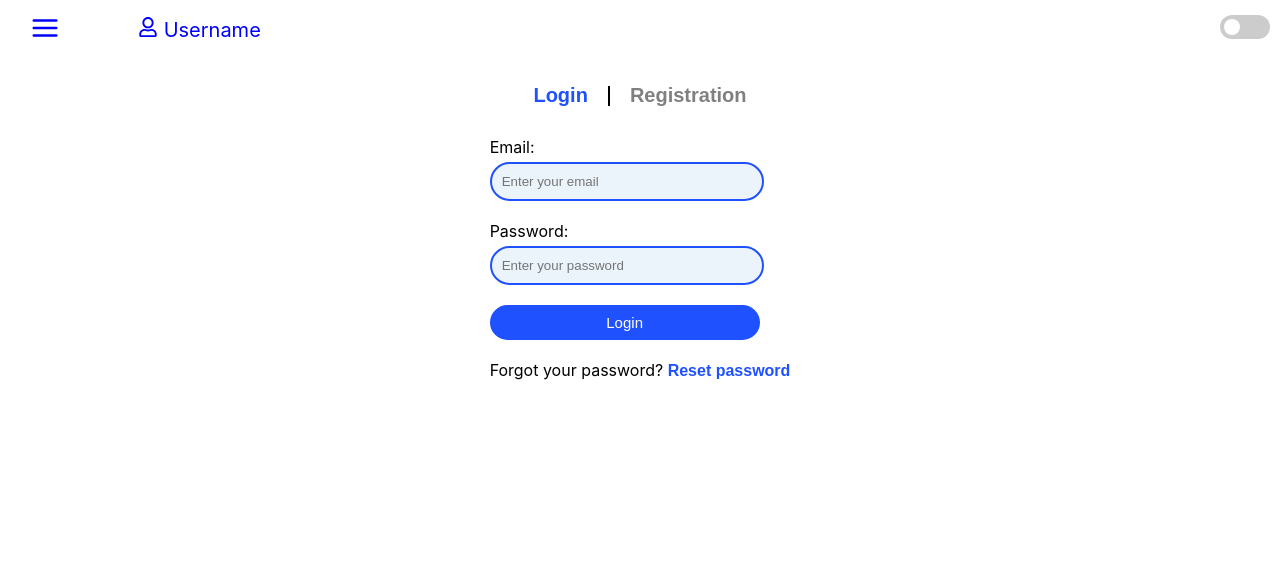
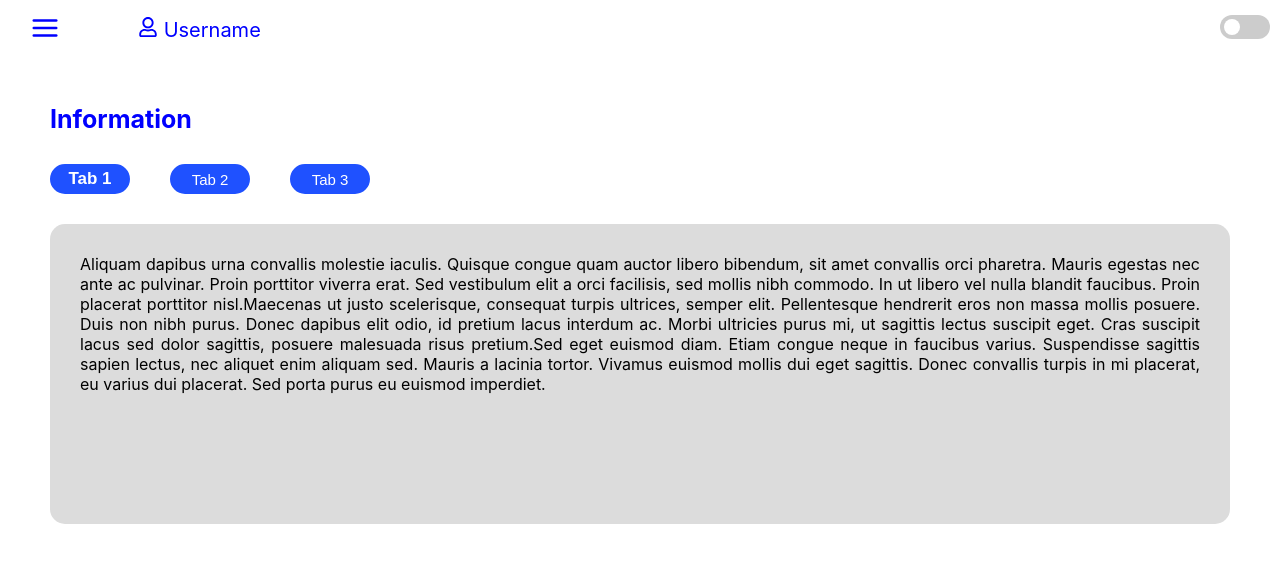
Before and after one commit to AngryGru/blog-app, a React (Create React App) app: page / in a window 1280 px wide. Shown: the top 562 px of the page. Built offline with nearby package versions, Linux system fonts and the light colour scheme.

Commit message:
add Information page

```diff
--- a/src/App.tsx
+++ b/src/App.tsx
@@ -6,6 +6,7 @@ import Authorization from "./pages/Authorization";
 import Confirmation from "./pages/Confirmation";
 import Posts from "./pages/Posts";
 import Post from "./pages/Post";
+import Information from "./pages/Information";
 
 import classNames from "classnames";
 import { ThemeModeProvider } from "./context/ThemeModeProvider";
@@ -71,6 +72,23 @@ const MOCK_DATA = [
     author: 5,
   },
 ];
+const MOCK_INFO = [
+  [
+    "Aliquam dapibus urna convallis molestie iaculis. Quisque congue quam auctor libero bibendum, sit amet convallis orci pharetra. Mauris egestas nec ante ac pulvinar. Proin porttitor viverra erat. Sed vestibulum elit a orci facilisis, sed mollis nibh commodo. In ut libero vel nulla blandit faucibus. Proin placerat porttitor nisl.",
+    "Maecenas ut justo scelerisque, consequat turpis ultrices, semper elit. Pellentesque hendrerit eros non massa mollis posuere. Duis non nibh purus. Donec dapibus elit odio, id pretium lacus interdum ac. Morbi ultricies purus mi, ut sagittis lectus suscipit eget. Cras suscipit lacus sed dolor sagittis, posuere malesuada risus pretium.",
+    "Sed eget euismod diam. Etiam congue neque in faucibus varius. Suspendisse sagittis sapien lectus, nec aliquet enim aliquam sed. Mauris a lacinia tortor. Vivamus euismod mollis dui eget sagittis. Donec convallis turpis in mi placerat, eu varius dui placerat. Sed porta purus eu euismod imperdiet.",
+  ],
+  [
+    "Nullam cursus aliquam justo, vitae lacinia felis. Nam eget massa congue, cursus felis at, ornare mauris. Aliquam tristique, mauris ac vehicula sodales, quam ante dictum mauris, et vestibulum orci erat quis neque. Etiam ac venenatis nisl. Fusce eleifend eros vel viverra luctus. Suspendisse et viverra felis. Ut pharetra leo nisl, eget volutpat dolor varius eu.",
+    "Aliquam non auctor orci, sit amet commodo dui. Pellentesque ornare eros vel lacus ultrices sagittis. Donec sollicitudin urna et dui molestie, id congue risus consectetur. Praesent vestibulum, lacus at semper sagittis, ante nisi tempor massa, ac dictum neque est sodales tellus. Nulla et tortor eu sem porttitor iaculis. Vestibulum venenatis sem ut sodales lacinia. Sed eleifend ipsum et quam feugiat, vel tristique nulla imperdiet. Suspendisse lacinia quis ex at interdum. Phasellus vel justo gravida, placerat nibh a, scelerisque mauris.",
+    "Donec euismod ultrices lorem, et euismod risus porttitor a. Vivamus cursus nibh massa, in aliquet nisi vulputate vitae. Nulla libero velit, ultricies in tristique id, auctor a quam. Etiam vitae viverra velit. Integer vitae augue ex. Suspendisse varius turpis et metus rutrum, non tempus libero fermentum. Aliquam ultrices hendrerit tortor ac egestas. Suspendisse quis commodo ex. Mauris efficitur nisl lacus, id tristique felis blandit et. Etiam a elementum erat. Duis posuere bibendum ullamcorper. Integer vel odio varius, convallis diam at, eleifend ante.",
+  ],
+  [
+    "Lorem Ipsum is simply dummy text of the printing and typesetting industry. Lorem Ipsum has been the industry's standard dummy text ever since the 1500s, when an unknown printer took a galley of type and scrambled it to make a type specimen book. It has survived not only five centuries, but also the leap into electronic typesetting, remaining essentially unchanged. It was popularised in the 1960s with the release of Letraset sheets containing Lorem Ipsum passages, and more recently with desktop publishing software like Aldus PageMaker including versions of Lorem Ipsum.",
+    "It is a long established fact that a reader will be distracted by the readable content of a page when looking at its layout. The point of using Lorem Ipsum is that it has a more-or-less normal distribution of letters, as opposed to using 'Content here, content here', making it look like readable English. Many desktop publishing packages and web page editors now use Lorem Ipsum as their default model text, and a search for 'lorem ipsum' will uncover many web sites still in their infancy. Various versions have evolved over the years, sometimes by accident, sometimes on purpose (injected humour and the like).",
+    "There are many variations of passages of Lorem Ipsum available, but the majority have suffered alteration in some form, by injected humour, or randomised words which don't look even slightly believable. If you are going to use a passage of Lorem Ipsum, you need to be sure there isn't anything embarrassing hidden in the middle of text. All the Lorem Ipsum generators on the Internet tend to repeat predefined chunks as necessary, making this the first true generator on the Internet. It uses a dictionary of over 200 Latin words, combined with a handful of model sentence structures, to generate Lorem Ipsum which looks reasonable. The generated Lorem Ipsum is therefore always free from repetition, injected humour, or non-characteristic words etc.",
+  ],
+];
 
 const App = () => {
   const [theme, setTheme] = useState(Theme.Light);
@@ -90,7 +108,8 @@ const App = () => {
           })}
         >
           {/* <Template /> */}
-          <Authorization />
+          <Information info={MOCK_INFO} />
+          {/* <Authorization /> */}
           {/* <Confirmation /> */}
           {/* <Posts data={MOCK_DATA} /> */}
           {/* <Post data={MOCK_DATA[3]} /> */}
--- /dev/null
+++ b/src/pages/Information/Information.css
@@ -0,0 +1,60 @@
+* {
+  margin: 0;
+  padding: 0;
+  box-sizing: border-box;
+}
+
+.informationContainer {
+  width: 100%;
+  padding: 50px;
+  display: flex;
+  flex-direction: column;
+  gap: 30px;
+}
+.informationTitle {
+  font-size: 25px;
+  font-weight: bold;
+  color: blue;
+}
+.informationTabs {
+  display: flex;
+  gap: 40px;
+}
+.infBtn {
+  width: 80px;
+  height: 30px;
+  border: 2px solid #1f51ff;
+  background-color: #1f51ff;
+  color: white;
+  outline: none;
+  border-radius: 20px;
+  cursor: pointer;
+  font-size: 15px;
+  text-align: center;
+}
+.infBtnActive {
+  font-weight: bold;
+  font-size: 17px;
+}
+.informationBody {
+  background-color: gainsboro;
+  padding: 30px;
+  border-radius: 15px;
+  height: 300px;
+  overflow-y: scroll;
+  text-align: justify;
+}
+.informationBody::-webkit-scrollbar {
+  width: 0;
+  height: 0;
+}
+
+.informationContainerDark .informationTitle {
+  color: gold;
+}
+
+.informationContainerDark .infBtn {
+  background-color: gold;
+  border-color: gold;
+  color: black;
+}
--- /dev/null
+++ b/src/pages/Information/Information.tsx
@@ -0,0 +1,62 @@
+import React, { useState } from "react";
+import "./Information.css";
+import { Theme, useThemeContext } from "../../context/themeModeContext";
+import classNames from "classnames";
+
+const Information = ({ info }: any) => {
+  const { theme, onChangeTheme = () => {} } = useThemeContext();
+  const isLightTheme = theme === Theme.Light;
+
+  const [activeTab, setActiveTab] = useState("tab_1");
+  const onClickActiveTab = (name: string) => {
+    setActiveTab(name);
+  };
+
+  const isActiveTab_1 = activeTab === "tab_1";
+  const isActiveTab_2 = activeTab === "tab_2";
+  const isActiveTab_3 = activeTab === "tab_3";
+
+  return (
+    <div
+      className={classNames("informationContainer", {
+        ["informationContainerDark"]: !isLightTheme,
+      })}
+    >
+      <div className="informationTitle">Information</div>
+      <div className="informationTabs">
+        <button
+          className={classNames("infBtn", {
+            ["infBtnActive"]: isActiveTab_1,
+          })}
+          onClick={() => onClickActiveTab("tab_1")}
+        >
+          Tab 1
+        </button>
+        <button
+          className={classNames("infBtn", {
+            ["infBtnActive"]: isActiveTab_2,
+          })}
+          onClick={() => onClickActiveTab("tab_2")}
+        >
+          Tab 2
+        </button>
+        <button
+          className={classNames("infBtn", {
+            ["infBtnActive"]: isActiveTab_3,
+          })}
+          onClick={() => onClickActiveTab("tab_3")}
+        >
+          Tab 3
+        </button>
+      </div>
+      <div className="informationBody">
+        {isActiveTab_1 ? info[0] : isActiveTab_2 ? info[1] : info[2]}
+      </div>
+    </div>
+  );
+};
+
+export default Information;
+{
+  /* {(activeTab === 'tab1') ? info[0] : activeTab === 'tab2' ? info[1] : info[2] } */
+}
--- /dev/null
+++ b/src/pages/Information/index.ts
@@ -0,0 +1 @@
+export { default } from "./Information";
```
